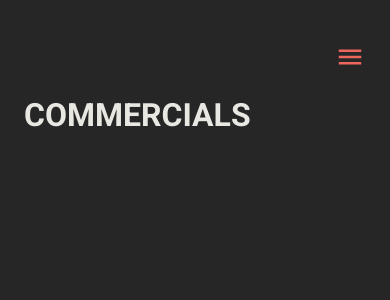
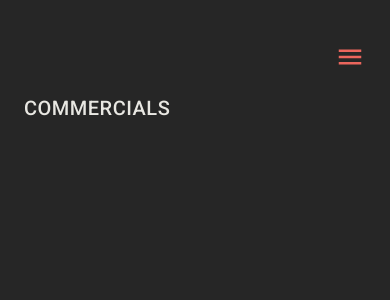
Before and after one commit to Saxxan/iris-galcera, a React (Create React App) app: page /commercials in a window 390 px wide. Shown: the top 300 px of the page. Built offline with nearby package versions, Linux system fonts and the light colour scheme.

Commit message:
projects json initialized, projects pages basic structure with data, home title changes, projects page frame removed

```diff
--- a/src/components/commons/Navigation/NavMenu.jsx
+++ b/src/components/commons/Navigation/NavMenu.jsx
@@ -41,12 +41,6 @@ const OptionLink = styled(Link)`
   }
 `;
 
-const OptionLinkSec = styled(OptionLink)`
-  @media (min-width: 800px) {
-    color: var(--tertiary);
-  }
-`;
-
 export function Menu() {
   const location = useLocation();
 
@@ -60,17 +54,16 @@ export function Menu() {
     return optionPath === location.pathname ? "active" : "";
   }
 
-  function getTheme() {
-    const theme = location.pathname !== "/" ? "secondary" : "primary";
-    return theme;
-  }
+  // NOT USED, TO BE REMOVE
+  // function getTheme() {
+  //   const theme = location.pathname !== "/" ? "secondary" : "primary";
+  //   return theme;
+  // }
 
   return (
     <>
       {options.map((option) => {
-        const theme = getTheme();
-        const response =
-          theme === "primary" ? (
+        return (
           <OptionLink
             key={option.key}
             className={handleOptionSelected(option.path)}
@@ -78,16 +71,7 @@ export function Menu() {
           >
             {option.name}
           </OptionLink>
-          ) : (
-            <OptionLinkSec
-              key={option.key}
-              className={handleOptionSelected(option.path)}
-              to={option.path}
-            >
-              {option.name}
-            </OptionLinkSec>
         );
-        return response;
       })}
     </>
   );
--- /dev/null
+++ b/src/components/commons/ProjectsPanel/ProjectsPanel.jsx
@@ -0,0 +1,41 @@
+import React, { useState, useEffect } from "react";
+import PropTypes from "prop-types";
+import styled from "styled-components";
+import { ProjectTitleH1 } from "../Typography/Typography";
+
+// Data
+import Projects from "../../../data/projects.json";
+
+export const Panel = styled.div`
+  background-color: var(--grey);
+  display: flex;
+  padding: 12px 24px;
+  height: 90vh;
+
+  @media (min-width: 800px) {
+    margin: 0 5vw;
+    padding: 36px;
+  }
+`;
+
+function ProjectsPanel(props) {
+  const [projectsOnPage, setProjectsOnPage] = useState();
+
+  useEffect(() => {
+    let currentProjects = Projects.filter((item) => item.type === props.type);
+    setProjectsOnPage(currentProjects[0]);
+  }, [props.type]);
+
+  return (
+    <Panel>
+      <ProjectTitleH1>{projectsOnPage ? projectsOnPage.type.toUpperCase() : ""}</ProjectTitleH1>
+      {/* componente lista de proyectos */}
+    </Panel>
+  );
+}
+
+ProjectsPanel.propTypes = {
+  type: PropTypes.string,
+};
+
+export default ProjectsPanel;
--- a/src/components/commons/Typography/Typography.jsx
+++ b/src/components/commons/Typography/Typography.jsx
@@ -23,3 +23,11 @@ export const SubTitleH3 = styled.h3`
     margin-bottom: -60px;
   }
 `;
+
+export const ProjectTitleH1 = styled.h1`
+  font-size: clamp(20px, 2vw, 50px);
+  color: var(--ice);
+  font-weight: 500;
+  letter-spacing: .5px;
+  height: fit-content;
+`
--- a/src/components/commons/theme/Theme.jsx
+++ b/src/components/commons/theme/Theme.jsx
@@ -7,11 +7,11 @@ export const ProjectPage = styled.div`
   color: var(--ice);
 `;
 
-export const ProjectsPageDeskopt = styled(ProjectPage)`
-  @media (min-width: 800px) {
-    background-color: var(--ice);
-  }
-`;
+// export const ProjectsPageDeskopt = styled(ProjectPage)`
+//   @media (min-width: 800px) {
+//     background-color: var(--secondary);
+//   }
+// `;
 
 export const HomePage = styled.div`
   width: 100vw;
@@ -21,14 +21,3 @@ export const HomePage = styled.div`
   flex-direction: column;
   align-items: center;
 `;
-
-export const ProjectsPanel = styled.div`
-  background-color: var(--grey);
-  display: flex;
-  padding: 12px 24px;
-  height: 90vh;
-
-  @media (min-width: 800px) {
-    margin: 0 5vw;
-  }
-`;
--- a/src/components/pages/Commercials/Commercials.jsx
+++ b/src/components/pages/Commercials/Commercials.jsx
@@ -1,14 +1,13 @@
 import React from "react";
 import Navigation from "../../commons/Navigation/Navigation";
-import { ProjectsPageDeskopt, ProjectsPanel } from "../../commons/theme/Theme";
+import ProjectsPanel from "../../commons/ProjectsPanel/ProjectsPanel";
+import { ProjectPage } from "../../commons/theme/Theme";
 
 export default function Commercials() {
   return (
-    <ProjectsPageDeskopt>
+    <ProjectPage>
       <Navigation />
-      <ProjectsPanel>
-        <h1>COMMERCIALS</h1>
-      </ProjectsPanel>
-    </ProjectsPageDeskopt>
+      <ProjectsPanel type="commercials" />
+    </ProjectPage>
   );
 }
--- a/src/components/pages/Film/Film.jsx
+++ b/src/components/pages/Film/Film.jsx
@@ -1,14 +1,13 @@
 import React from "react";
 import Navigation from "../../commons/Navigation/Navigation";
-import { ProjectsPageDeskopt, ProjectsPanel } from "../../commons/theme/Theme";
+import ProjectsPanel from "../../commons/ProjectsPanel/ProjectsPanel";
+import { ProjectPage } from "../../commons/theme/Theme";
 
 export default function Film() {
   return (
-    <ProjectsPageDeskopt>
+    <ProjectPage>
       <Navigation />
-      <ProjectsPanel>
-        <h1>FILM</h1>
-      </ProjectsPanel>
-    </ProjectsPageDeskopt>
+      <ProjectsPanel type="film" />
+    </ProjectPage>
   );
 }
--- a/src/components/pages/Home/Home.jsx
+++ b/src/components/pages/Home/Home.jsx
@@ -27,7 +27,7 @@ const TitleLayout = styled.main`
 export default function Home() {
   return (
     <HomePage>
-      <Navigation theme="green" />
+      <Navigation />
       <TitleLayout>
         <TitleH1>IRIS</TitleH1>
         <SubTitleH3>art department</SubTitleH3>
--- /dev/null
+++ b/src/data/projects.json
@@ -0,0 +1,24 @@
+[
+  {
+    "type": "film",
+    "projects": [
+      {
+        "projectName": "L'Alqueria Blanca"
+      },
+      {
+        "projectName": "Otra serie"
+      }
+    ]
+  },
+  {
+    "type": "commercials",
+    "projects": [
+      {
+        "projectName": "Comercial 1"
+      },
+      {
+        "projectName": "Comercial 2"
+      }
+    ]
+  }
+]
```
Lines whose indentation alone changed are shown as unchanged.
